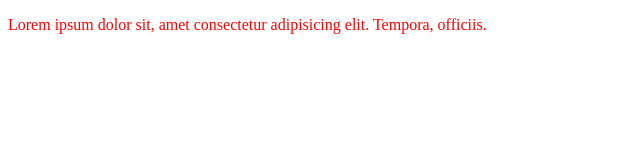
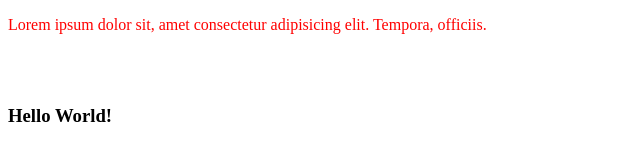
Before and after one commit to ab14702580/section, a plain HTML site: page index.html in a window 1280 px wide. Shown: the whole page, without its empty margins (0-640 px from the left). Drawn offline with Linux system fonts and the light colour scheme.

Commit message:
add new featur

```diff
--- a/index.html
+++ b/index.html
@@ -7,6 +7,8 @@
     <title>Document</title>
 </head>
 <body>
-    <p>Lorem ipsum dolor sit, amet consectetur adipisicing elit. Tempora, officiis.</p>
+    <p>Lorem ipsum dolor sit, amet consectetur adipisicing elit. Tempora, officiis.</p><br><br>
+
+    <h3>Hello World!</h3>
 </body>
 </html>
```
